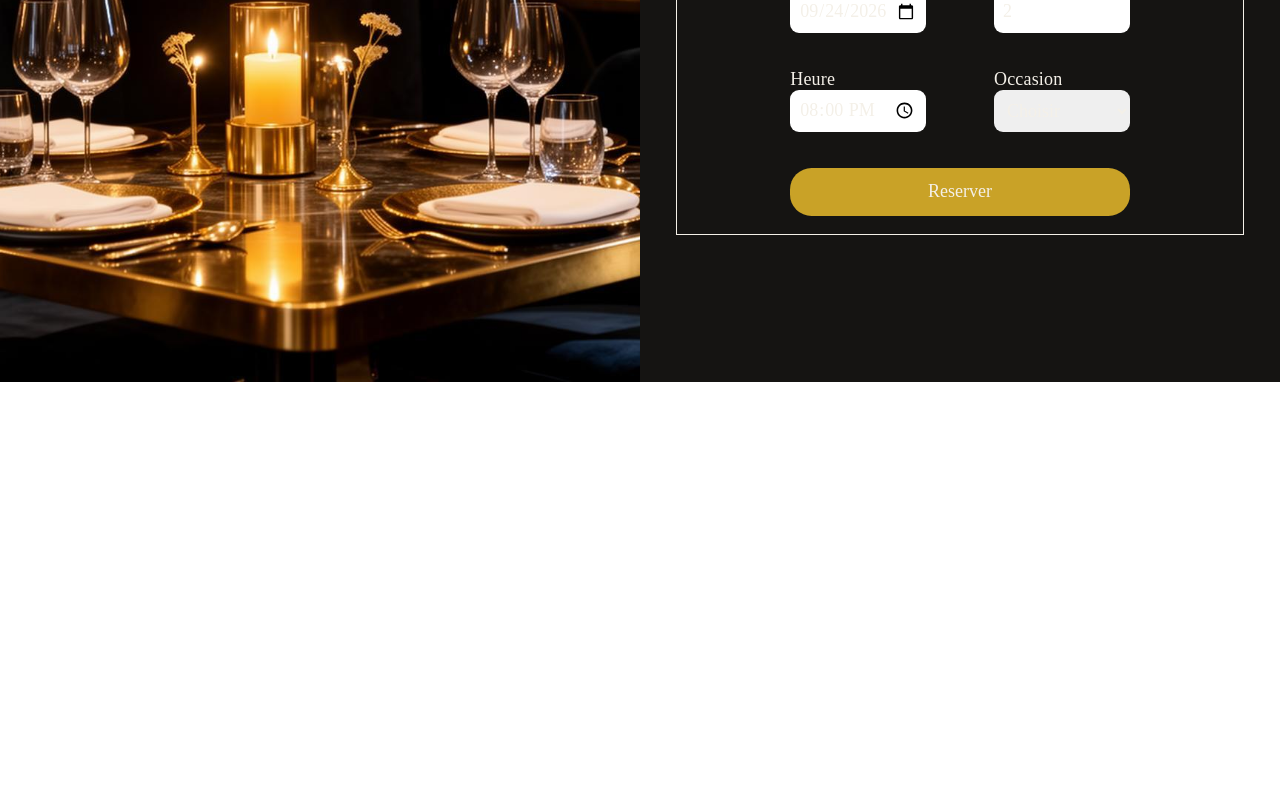
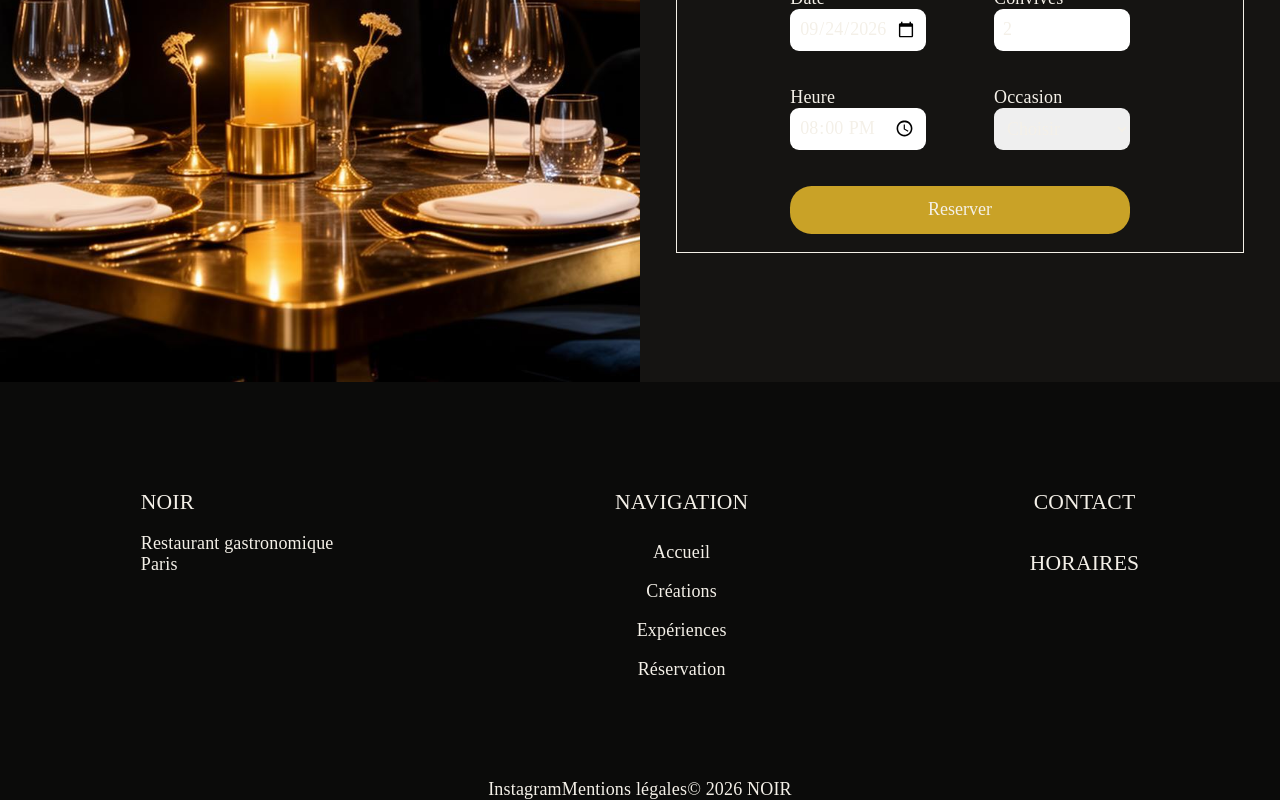
Before and after one commit to MouhamedB19/Noir-Restaurant-Website, a React (Vite) app: page / in a window 1280 px wide. Shown: the part 3182-3982 px from the top of the page. Before the commit the page ends 3569 px from the top, so only its background shows below. Built offline with nearby package versions, Linux system fonts and the light colour scheme.

Commit message:
Ajout du composant Footer avec sa structure et son style (inachevé)

```diff
--- a/src/App.jsx
+++ b/src/App.jsx
@@ -4,6 +4,7 @@ import Philosophy from './components/Philosophy.jsx'
 import Creations from './components/Creations.jsx'
 import Experiences from './components/Experiences.jsx'
 import Reservation from './components/Reservation.jsx'
+import Footer from './components/Footer.jsx'
 
 function App() {
 
@@ -12,9 +13,10 @@ function App() {
       <Header/>
       <Hero/>
       <Philosophy/>
-      <Creations />
+      <Creations/>
       <Experiences/>
       <Reservation/>
+      <Footer/>
     </>
   )
 }
--- /dev/null
+++ b/src/components/Footer.jsx
@@ -0,0 +1,53 @@
+import '../styles/footer.css'
+
+function Footer()
+{
+    const adresse = import.meta.env.VITE_RESTAURANT_ADRESSE;
+    const phone = import.meta.env.VITE_RESTAURANT_PHONE;
+    const mail = import.meta.env.VITE_RESTAURANT_MAIL;
+    const jours_horaires = import.meta.env.VITE_RESTAURANT_JOURS_HORAIRES;
+    const heures_horaires = import.meta.env.VITE_RESTAURANT_HEURES_HORAIRES;
+
+    return(
+        <>
+            <footer>
+                <div className="infos-part">
+                    <div className="noir-infos">
+                        <h3 className="titre-part">Noir</h3>
+                        <span>Restaurant gastronomique</span>
+                        <span>Paris</span>
+                    </div>
+                    <div className="nav-part">
+                        <h3 className="titre-part">Navigation</h3>
+                        <ul>
+                            <li><a href="#">Accueil</a></li>
+                            <li><a href="#">Créations</a></li>
+                            <li><a href="#">Expériences</a></li>
+                            <li><a href="#">Réservation</a></li>
+                        </ul>
+                    </div>
+                    <div className="contact-horaires-part">
+                        <div className="contact">
+                            <h3 className="titre-part">Contact</h3>
+                            <span>{phone}</span>
+                            <span>{mail}</span>
+                            <span>{adresse}</span>
+                        </div>
+                        <div className="horaires">
+                            <h3 className="titre-part">Horaires</h3>
+                            <span>{jours_horaires}</span>
+                            <span>{heures_horaires}</span>
+                        </div>
+                    </div>
+                </div>
+                <div className="social-part">
+                    <a href="#">Instagram</a>
+                    <a href="#">Mentions légales</a>
+                    <span>© 2026 NOIR</span>
+                </div>
+            </footer>
+        </>
+    );
+}
+
+export default Footer
--- /dev/null
+++ b/src/styles/footer.css
@@ -0,0 +1,40 @@
+footer{
+    background-color: var(--noir);
+}
+
+.infos-part{
+    display:flex;
+    justify-content: space-around;
+    align-items: flex-start;
+    margin: 5rem auto;
+}
+
+.titre-part{
+    text-transform: uppercase;
+    font-size: 1.2rem;
+    font-weight: 200;
+    margin: 1rem 0;
+}
+
+.infos-part div{
+    display: flex;
+    flex-direction: column;
+}
+
+.noir-infos{
+    text-align: left;
+}
+
+.nav-part{
+    align-items: center;
+}
+
+.nav-part ul{
+    flex-direction: column;
+    padding: 0;
+    margin: 0;
+}
+
+.nav-part a:hover{
+    color: var(--doree);
+}
--- a/src/styles/reservation.css
+++ b/src/styles/reservation.css
@@ -29,7 +29,7 @@
 
 .box-introduction span{
     font-size: 1.2rem;
-    margin-bottom: 0.5rem;
+    margin-bottom: 1rem;
 }
 
 .box-reservation{
```
Also changed, not shown: 1 other file (tests, documents, lock files or other folders).
